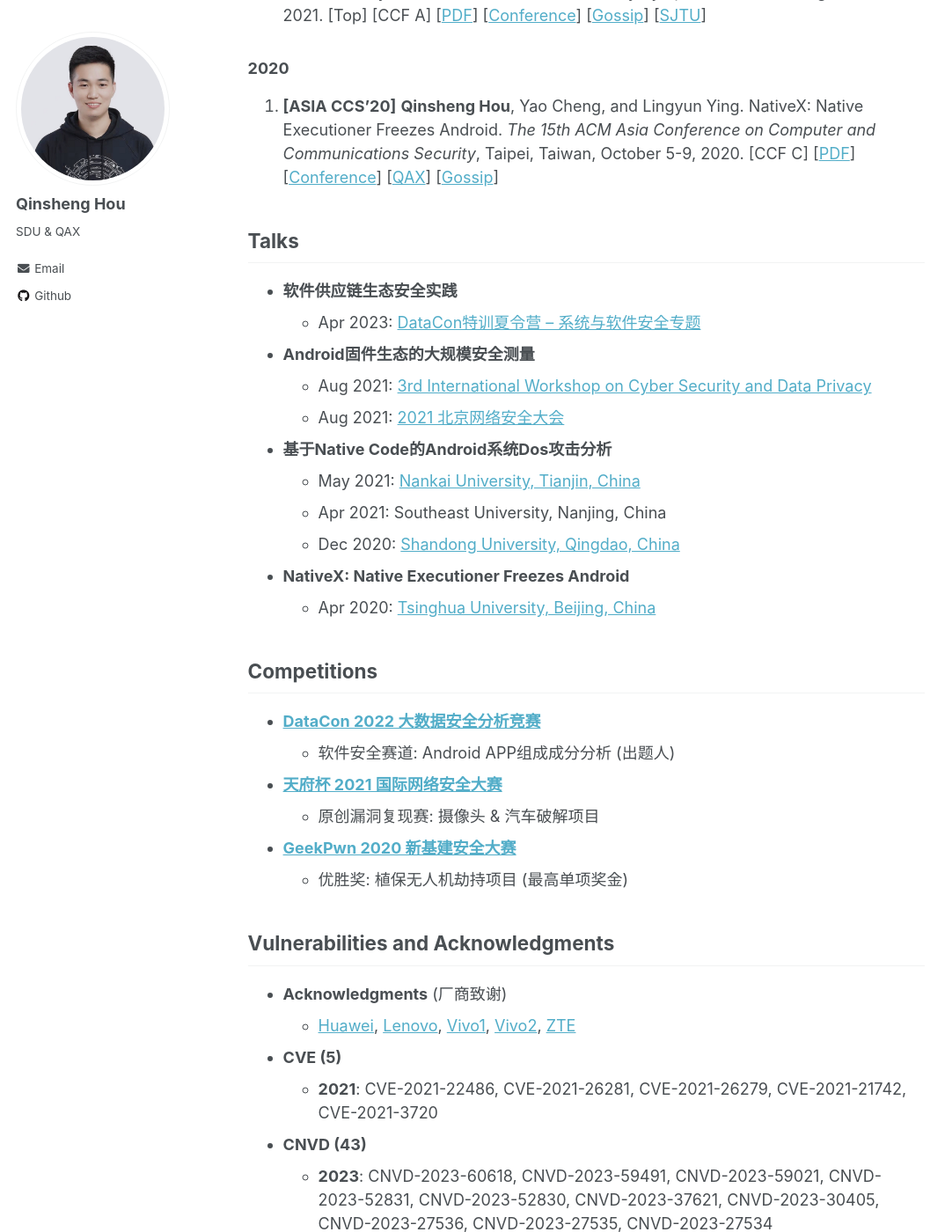
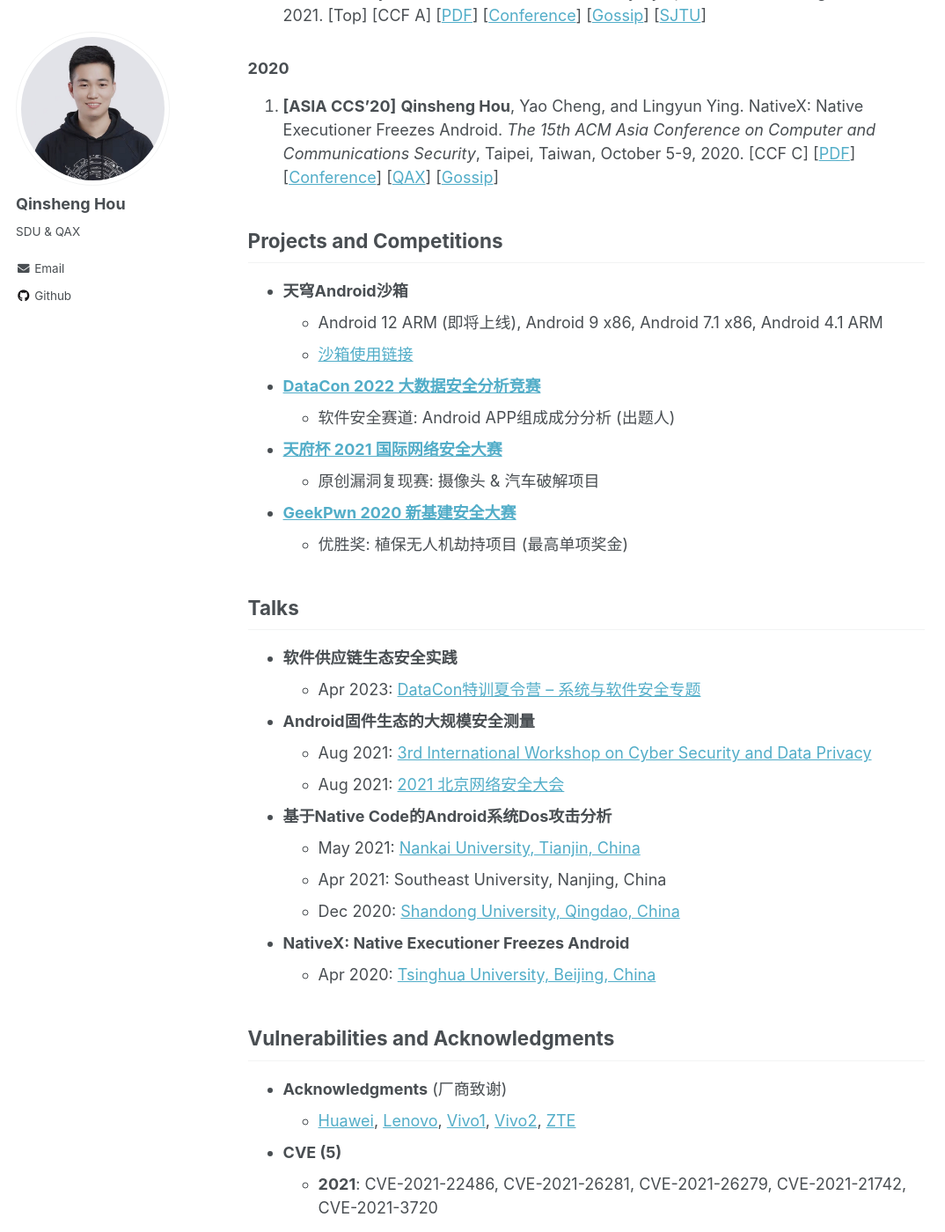
Before and after one commit to chicharitomu14/chicharitomu14.github.io, a Jekyll site: the page built from _pages/about.md, in a window 1280 px wide and 1400 px high, scrolled down 1583 px. Shown: the whole window at 88% size, without its empty margins (0-1074 px from the left). Built offline with Jekyll 4.4.1, drawn with Linux system fonts in a browser that asks for light colours.

Commit message:
add project info

```diff
--- a/_pages/about.md
+++ b/_pages/about.md
@@ -38,8 +38,21 @@ Publications
 
 1. **[ASIA CCS’20]** **Qinsheng Hou**, Yao Cheng, and Lingyun Ying. NativeX: Native Executioner Freezes Android. *The 15th ACM Asia Conference on Computer and Communications Security*, Taipei, Taiwan, October 5-9, 2020. [CCF C] [[PDF](https://chicharitomu14.github.io/files/2020-NativeX.pdf)] [[Conference](https://dl.acm.org/doi/10.1145/3320269.3384713)] [[QAX](https://research.qianxin.com/archives/918)] [[Gossip](https://mp.weixin.qq.com/s/HFoMdir7j5EwPs6TwfQBnw)]
 
+## Projects and Competitions
+
+- **天穹Android沙箱**
+  - Android 12 ARM (即将上线), Android 9 x86, Android 7.1 x86, Android 4.1 ARM
+  - [沙箱使用链接](https://sandbox.qianxin.com/sscc-tq-web/)
+- [**DataCon 2022 大数据安全分析竞赛**](https://datacon.qianxin.com/datacon2022)
+  - 软件安全赛道: Android APP组成成分分析 (出题人)
+- [**天府杯 2021 国际网络安全大赛**](http://www.tianfucup.com/#canjia)
+  - 原创漏洞复现赛: 摄像头 & 汽车破解项目
+- [**GeekPwn 2020 新基建安全大赛**](https://hof.geekpwn.org/zh/index.html)
+  - 优胜奖: 植保无人机劫持项目 (最高单项奖金)
+
 Talks
 ------
+
 - **软件供应链生态安全实践**
   - Apr 2023: [DataCon特训夏令营 – 系统与软件安全专题](https://datacon.qianxin.com/video/video-list)
 - **Android固件生态的大规模安全测量**
```
Also changed, not shown: other parts of _pages/about.md (+0 -9 lines).
